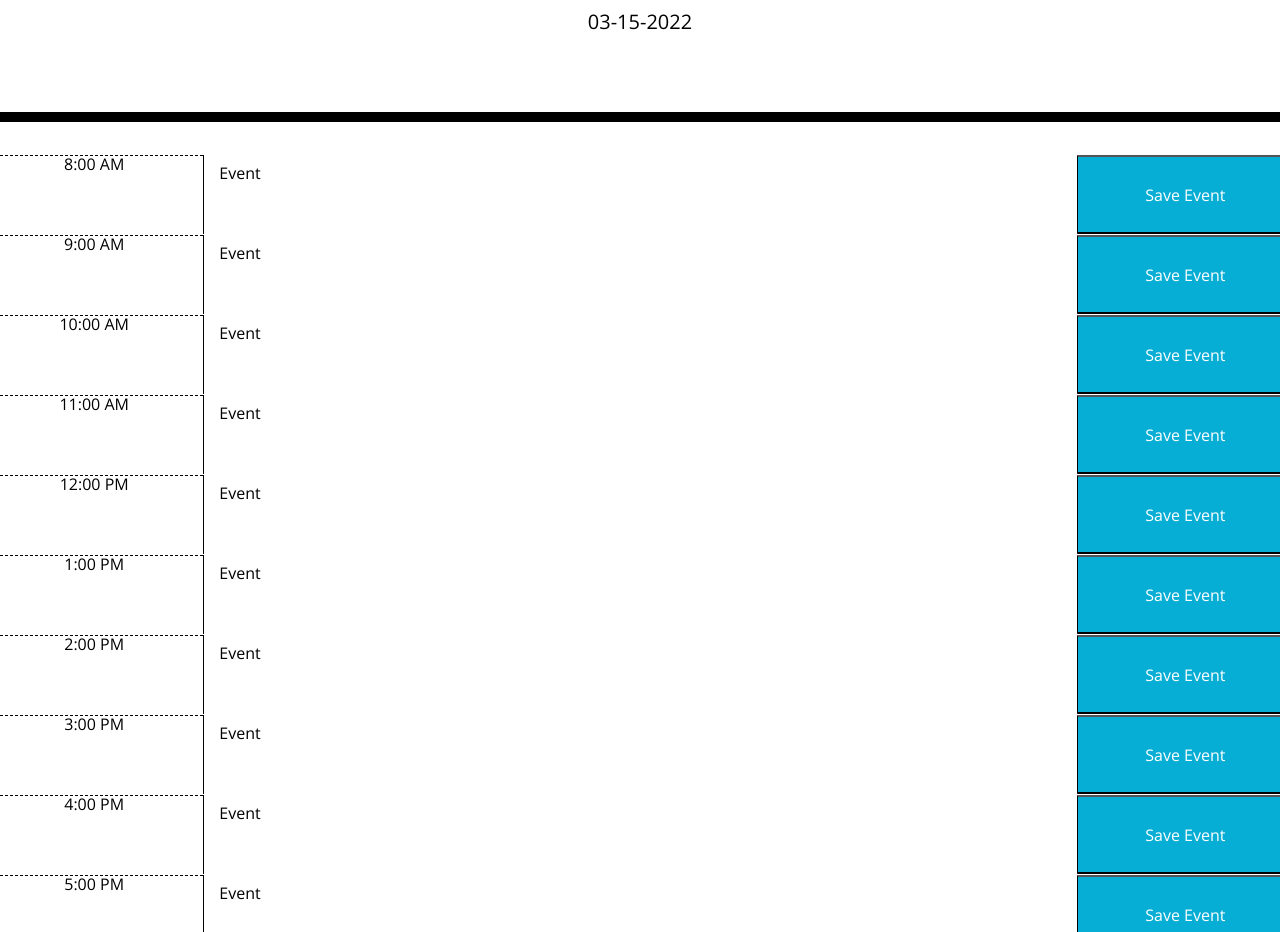
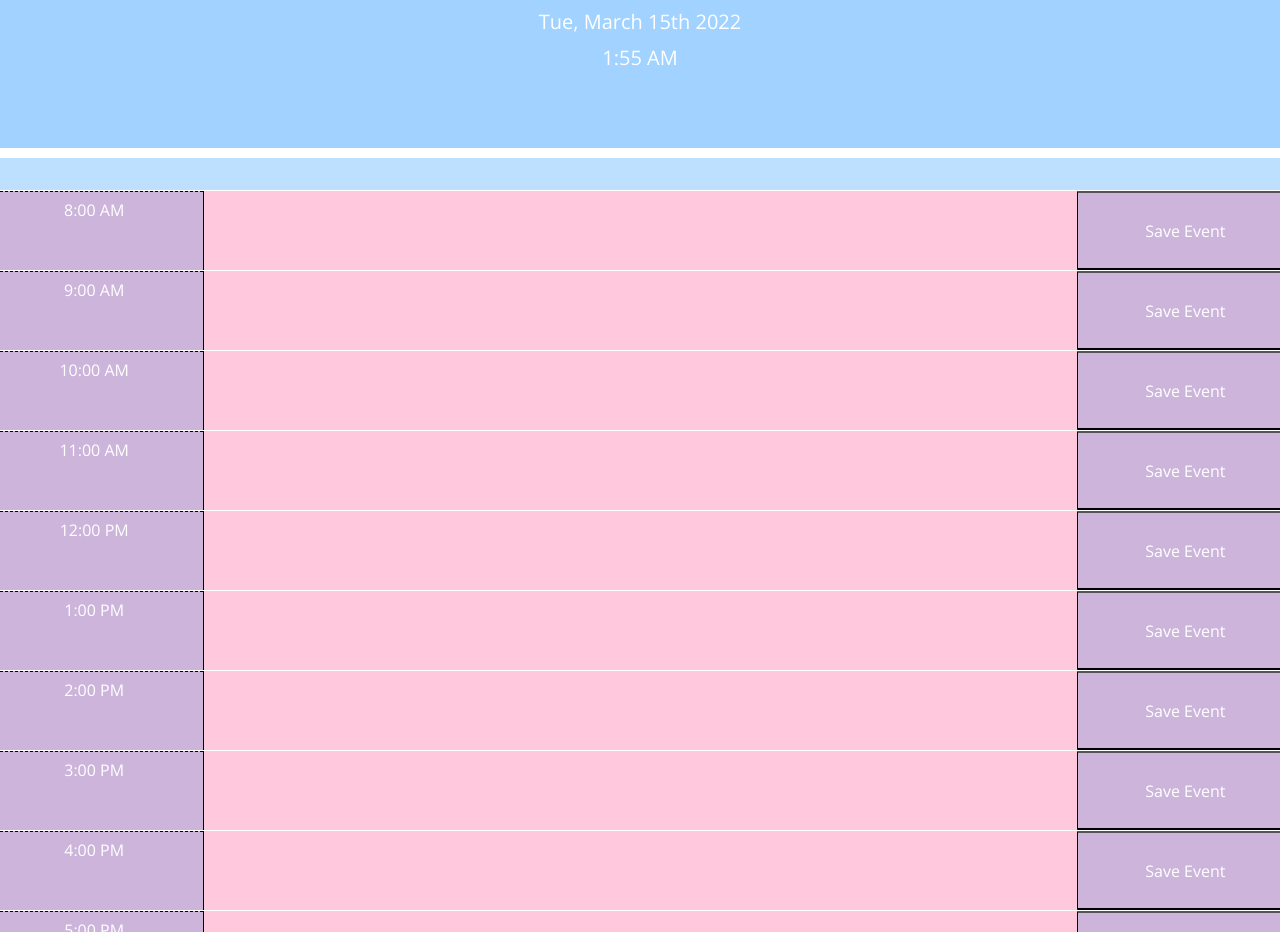
Before and after one commit to caitlinscodes/day_planner, a plain HTML site: page index.html in a window 1280 px wide. Shown: the part 182-1114 px from the top of the page. Drawn offline with nearby package versions, Linux system fonts and the light colour scheme.

Commit message:
final draft commit

```diff
--- a/css/style.css
+++ b/css/style.css
@@ -2,23 +2,24 @@ body {
   font-family: 'Open Sans', sans-serif;
   font-size: 16px;
   line-height: 1;
+  background-color: #bde0fe;
 }
 
 textarea {
   background: transparent;
   border: none;
   resize: none;
-  color: #000000;
+  color: white;
   border-left: 1px solid black;
   padding: 10px;
 }
 
 .jumbotron {
   text-align: center;
-  background-color: transparent;
-  color: black;
+  background-color: #a2d2ff;
+  color: white;
   border-radius: 0;
-  border-bottom: 10px solid black;
+  border-bottom: 10px solid white;
 }
 
 .description {
@@ -28,6 +29,7 @@ textarea {
 .time-block {
   text-align: center;
   border-radius: 15px;
+
 }
 
 .row {
@@ -40,20 +42,23 @@ textarea {
   background-color: #ffffff;
   color: #000000;
   border-top: 1px dashed #000000;
+  padding: 10px;
+  background-color: #cdb4db;
+  color: white;
 }
 
 .past {
-  background-color: #d3d3d3;
+  background-color: #bde0fe;
   color: white;
 }
 
 .present {
-  background-color: #ff6961;
+  background-color: #ffafcc;
   color: white;
 }
 
 .future {
-  background-color: #77dd77;
+  background-color: #ffc8dd;
   color: white;
 }
 
@@ -61,7 +66,7 @@ textarea {
   border-left: 1px solid black;
   border-top-right-radius: 15px;
   border-bottom-right-radius: 15px;
-  background-color: #06aed5;
+  background-color: #cdb4db;
   color: white;
 }
 
--- a/index.html
+++ b/index.html
@@ -28,63 +28,64 @@
       <h1 class="display-3">Work Day Scheduler</h1>
       <p class="lead">A simple calendar app for scheduling your work day</p>
       <p id="currentDay" class="lead"></p>
+      <p id="currentTime" class="lead"></p>
     </header>
-    <div class="container-fluid px-0">
+    <div class="container-fluid past present future px-0">
       <!-- Time Blocks Here -->
       <div class="time-block row">
         <div class="hour col-2">8:00 AM</div>
-        <textarea class="description col-8">Event</textarea>
+        <textarea id="event-input" class="description col-8"></textarea>
         <button class="saveBtn col-2">Save Event</button>
       </div>
       <div class="time-block row">
         <div class="hour col-2">9:00 AM</div>
-        <textarea class="description col-8">Event</textarea>
+        <textarea id="event-input" class="description col-8"></textarea>
         <button class="saveBtn col-2">Save Event</button>
       </div>
       <div class="time-block row">
         <div class="hour col-2">10:00 AM</div>
-        <textarea class="description col-8">Event</textarea>
+        <textarea id="event-input" class="description col-8"></textarea>
         <button class="saveBtn col-2">Save Event</button>
       </div>
       <div class="time-block row">
         <div class="hour col-2">11:00 AM</div>
-        <textarea class="description col-8">Event</textarea>
+        <textarea id="event-input" class="description col-8"></textarea>
         <button class="saveBtn col-2">Save Event</button>
       </div>
       <div class="time-block row">
         <div class="hour col-2">12:00 PM</div>
-        <textarea class="description col-8">Event</textarea>
+        <textarea id="event-input" class="description col-8"></textarea>
         <button class="saveBtn col-2">Save Event</button>
       </div>
       <div class="time-block row">
         <div class="hour col-2">1:00 PM</div>
-        <textarea class="description col-8">Event</textarea>
+        <textarea id="event-input" class="description col-8"></textarea>
         <button class="saveBtn col-2">Save Event</button>
       </div>
       <div class="time-block row">
         <div class="hour col-2">2:00 PM</div>
-        <textarea class="description col-8">Event</textarea>
+        <textarea id="event-input" class="description col-8"></textarea>
         <button class="saveBtn col-2">Save Event</button>
       </div>
       <div class="time-block row">
         <div class="hour col-2">3:00 PM</div>
-        <textarea class="description col-8">Event</textarea>
+        <textarea id="event-input" class="description col-8"></textarea>
         <button class="saveBtn col-2">Save Event</button>
       </div>
       <div class="time-block row">
         <div class="hour col-2">4:00 PM</div>
-        <textarea class="description col-8">Event</textarea>
+        <textarea id="event-input" class="description col-8"></textarea>
         <button class="saveBtn col-2">Save Event</button>
       </div>
       <div class="time-block row">
         <div class="hour col-2">5:00 PM</div>
-        <textarea class="description col-8">Event</textarea>
+        <textarea id="event-input" class="description col-8"></textarea>
         <button class="saveBtn col-2">Save Event</button>
       </div>
     </div>
 
     <script src="https://cdnjs.cloudflare.com/ajax/libs/jquery/3.2.1/jquery.min.js"></script>
-    <script src="https://cdnjs.cloudflare.com/ajax/libs/moment.js/2.24.0/moment.min.js"></script>
+    <script src="https://cdnjs.cloudflare.com/ajax/libs/moment.js/2.29.1/moment.min.js"></script>
     <script type="text/javascript" src="./js/script.js"></script>
   </body>
 </html>
--- a/js/script.js
+++ b/js/script.js
@@ -1,15 +1,57 @@
 //Global Variables and Functions
-var timeBlocks = document.querySelector(".container");
+// var eventOutput = document.querySelector("#event-output");
+var eventInput = document.querySelector("#event-input");
+var saveBtn = document.querySelector(".saveBtn");
+var styleGray = document.querySelector(".past");
+var styleRed = document.querySelector(".present");
+var styleGreen = document.querySelector(".future");
+var hour = document.querySelector(".hour");
 
 //Create Daily Planner using HTML and CSS
 
-//The current date should display at the top of the calendar
+//Display Current Date
 var today = moment();
-$("#currentDay").text(today.format("MM-DD-YYYY"));
-//There should be a list of hourly time blocks in the body of the calendar from 8am to 5pm.
+$("#currentDay").text(today.format("ddd, MMMM Do YYYY"));
 
-//Each timeblock should be coded to indicate present, past, future, (utilize moment is before, is current, is after)
+var currentTime = moment();
+$("#currentTime").text(currentTime.format("h:mm A"));
 
-//User can add new events to time blocks and save event (textarea, localStorage)
 
-//User should be able to see the saved events after the page is refreshed
+//Each timeblock should be coded to indicate present, past, future.
+function timeIndicator(currentTime){
+  if (hour === currentTime){
+    styleRed;
+    console.log("styleRed");
+   } else if (hour < currentTime) {
+     styleGray;
+     console.log("styleGray");
+    } else if (hour > currentTime){
+     styleGreen;
+     console.log("styleGreen");
+   }
+
+}
+
+
+//User can add new events to time blocks and save event.
+
+function renderEvents() {
+  var events = localStorage.getItem("newEvent");
+  eventInput.textContent = events;
+}
+
+saveBtn.addEventListener("click", function(event) {
+  event.preventDefault();
+
+  var newEvent = document.querySelector("#event-input").value;
+
+    localStorage.setItem("newEvent", newEvent);
+    renderEvents();
+  }
+);
+
+
+
+
+renderEvents();
+timeIndicator();
```
